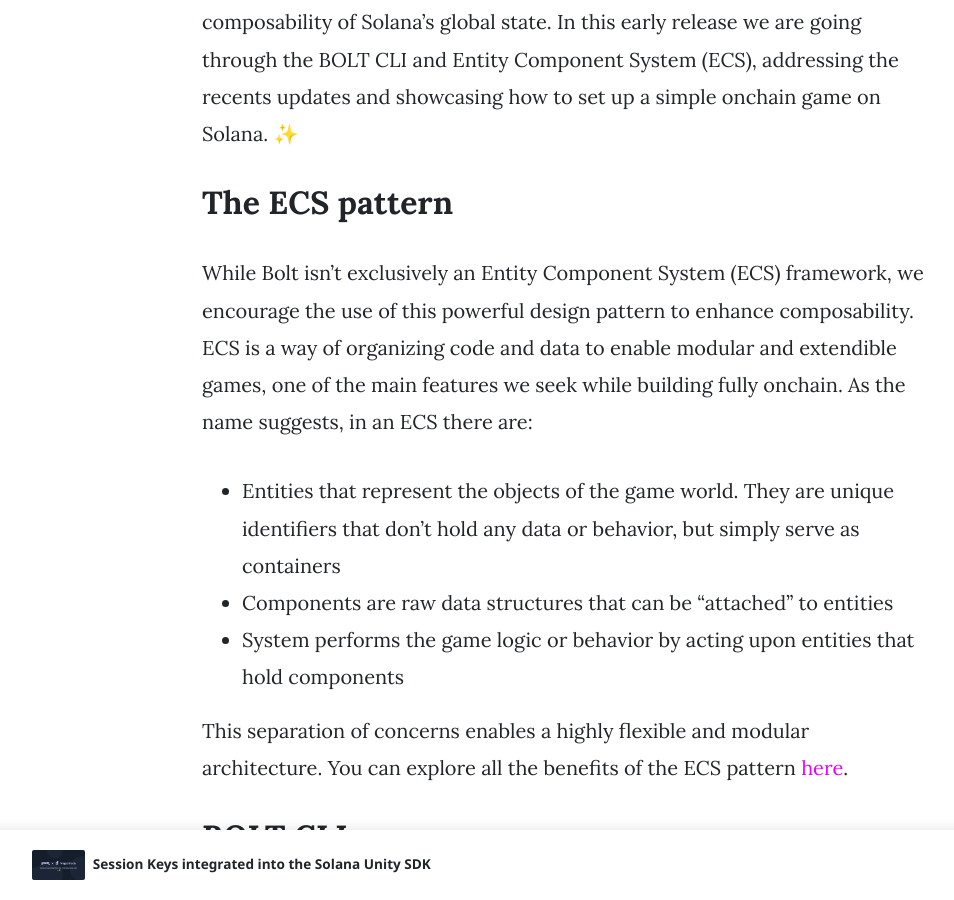
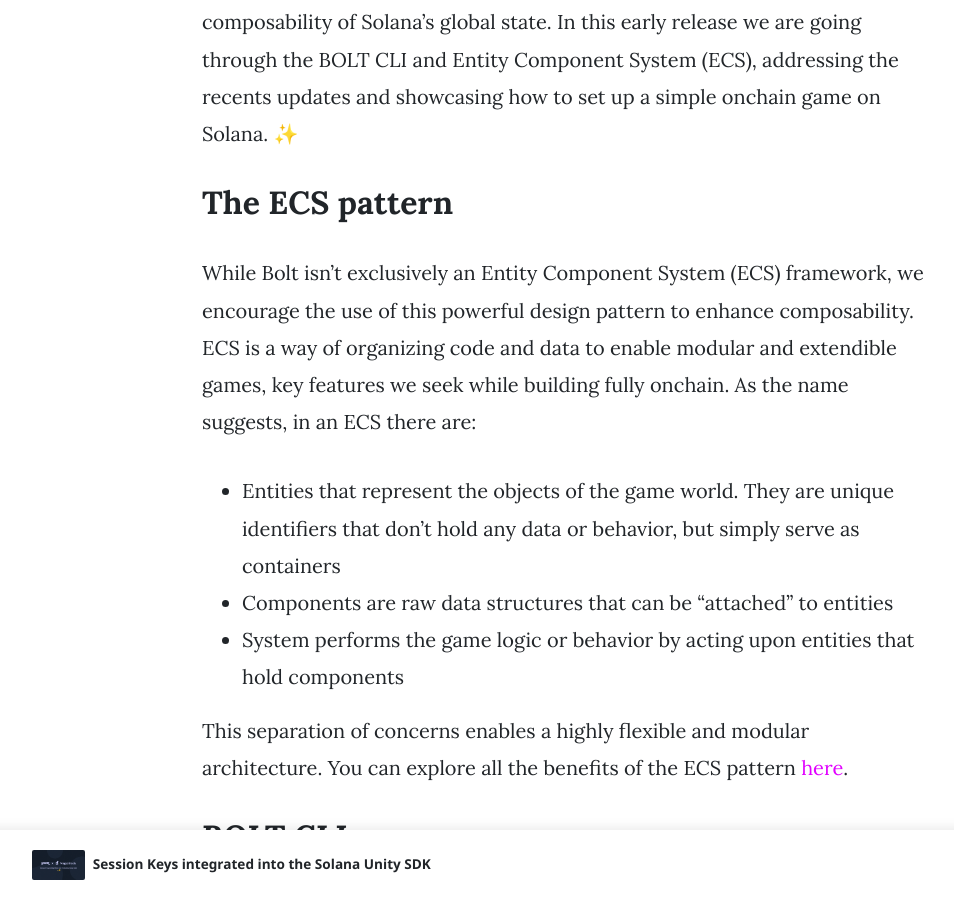
Before and after one commit to magicblock-labs/blog, a Jekyll site: the page built from _posts/2024-03-01-bolt-v0.1.md, in a window 1280 px wide and 900 px high, scrolled down 641 px. Shown: the whole window, without its empty margins (73-1027 px from the left). Built offline with Jekyll 4.4.1, drawn with Linux system fonts in a browser that asks for light colours; nearby versions of some CDN libraries.

Commit message:
Update 2024-03-01-bolt-v0.1.md

```diff
--- a/_posts/2024-03-01-bolt-v0.1.md
+++ b/_posts/2024-03-01-bolt-v0.1.md
@@ -10,7 +10,7 @@
 
 ## The ECS pattern
 
-While Bolt isn't exclusively an Entity Component System (ECS) framework, we encourage the use of this powerful design pattern to enhance composability. ECS is a way of organizing code and data to enable modular and extendible games, one of the main features we seek while building fully onchain. As the name suggests, in an ECS there are:
+While Bolt isn't exclusively an Entity Component System (ECS) framework, we encourage the use of this powerful design pattern to enhance composability. ECS is a way of organizing code and data to enable modular and extendible games, key features we seek while building fully onchain. As the name suggests, in an ECS there are:
 
 - Entities that represent the objects of the game world. They are unique identifiers that don't hold any data or behavior, but simply serve as containers
 - Components are raw data structures that can be “attached” to entities
```
